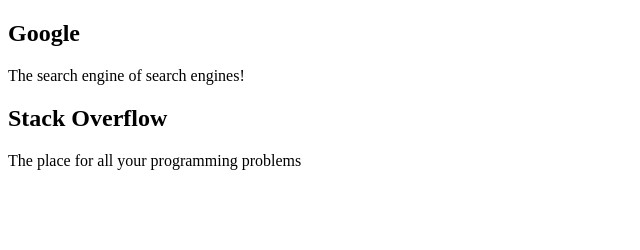
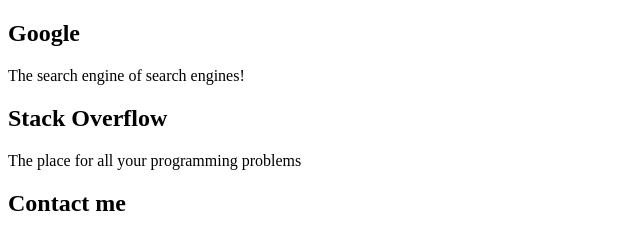
Before and after one commit to ronniejuan/uib-hypertext-linking, a plain HTML site: page index.html in a window 1280 px wide. Shown: the whole page, without its empty margins (0-640 px from the left). Drawn offline with Linux system fonts and the light colour scheme.

Commit message:
updated initial html

```diff
--- a/index.html
+++ b/index.html
@@ -22,6 +22,7 @@
     </section>
 
     <section class="send-email">
+      <h1>Contact me</h1>
       <!-- create  your 'mailto' button here! -->
     </section>
   </body>
```
